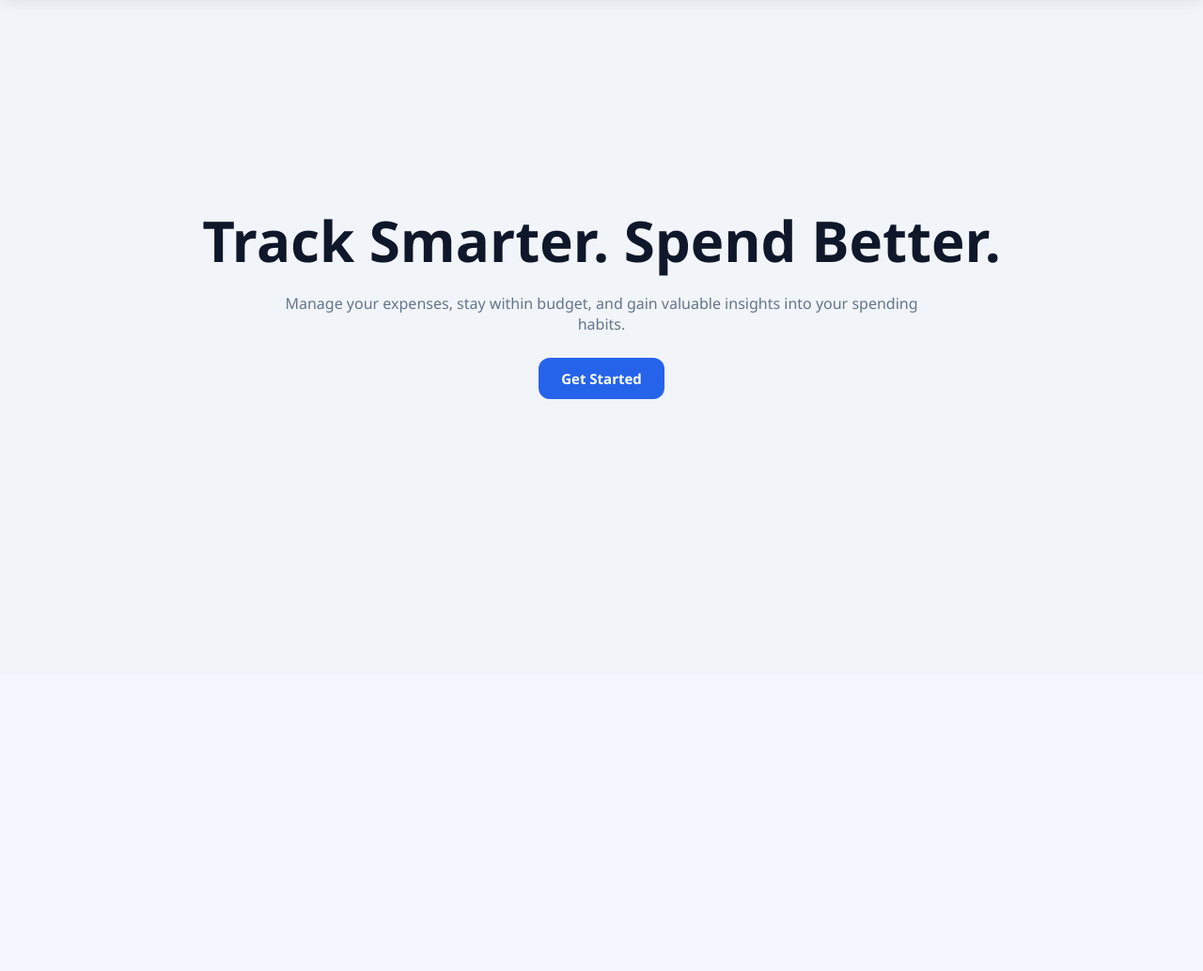
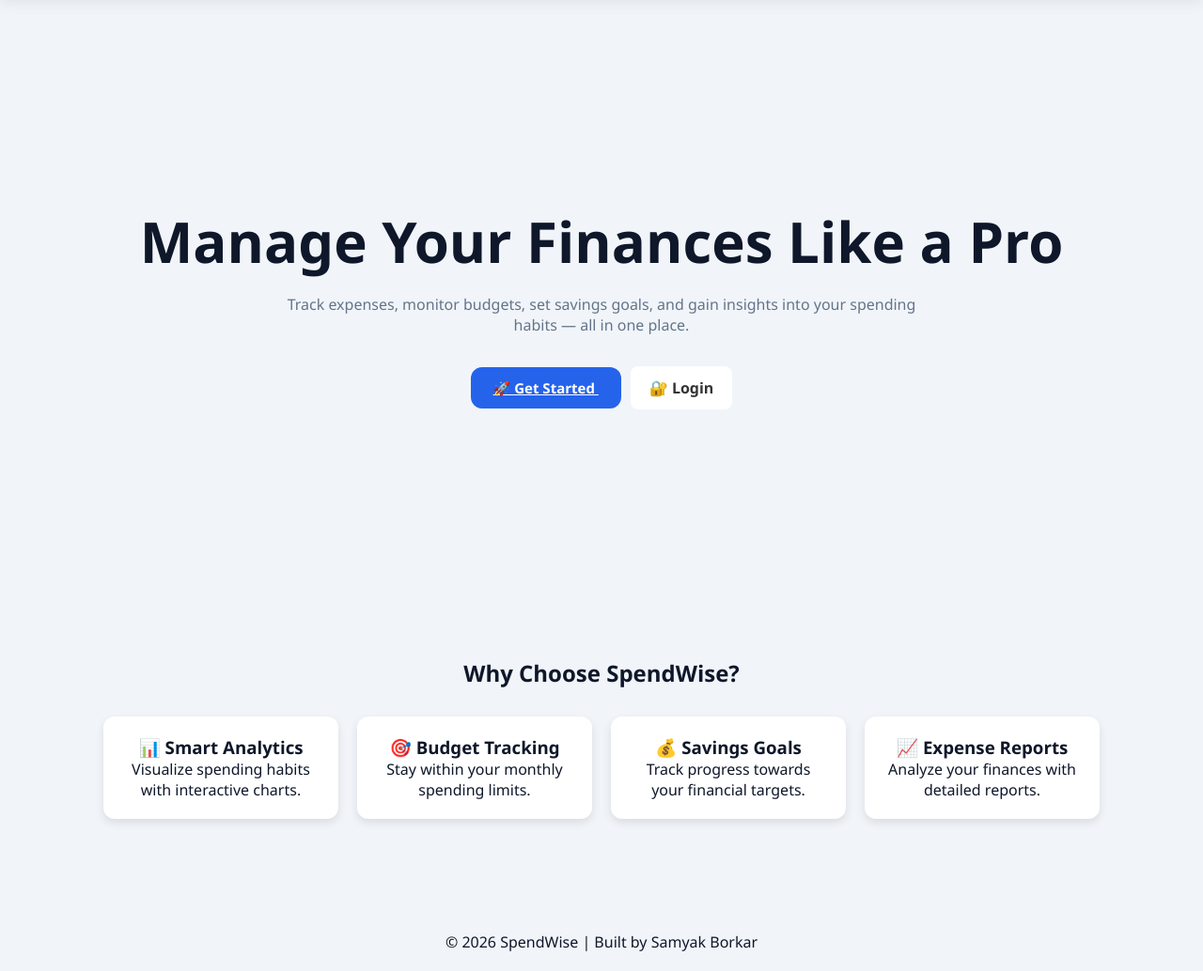
Before and after one commit to Samyakborkar12/SpendWise, a Flask app: page / in a window 1280 px wide. Shown: the part 81-1115 px from the top of the page at 94% size. Before the commit the page ends 506 px from the top, so only its background shows below. Run offline with Flask 3, Linux system fonts and the light colour scheme.

Commit message:
Improved landing page UI

```diff
--- a/static/css/style.css
+++ b/static/css/style.css
@@ -495,3 +495,44 @@ nav{
     background:green;
     transition:0.5s;
 }
+
+.hero-buttons{
+    margin-top:20px;
+}
+
+.btn-secondary{
+    background:#ffffff;
+    color:#333;
+    padding:12px 20px;
+    border-radius:8px;
+    text-decoration:none;
+    margin-left:10px;
+    font-weight:bold;
+}
+
+.features{
+    text-align:center;
+    padding:60px 20px;
+}
+
+.feature-container{
+    display:flex;
+    justify-content:center;
+    flex-wrap:wrap;
+    gap:20px;
+    margin-top:30px;
+}
+
+.feature-card{
+    width:250px;
+    background:white;
+    padding:20px;
+    border-radius:12px;
+    box-shadow:0 4px 10px rgba(0,0,0,0.1);
+}
+
+footer{
+    text-align:center;
+    padding:20px;
+    margin-top:40px;
+}
--- a/templates/index.html
+++ b/templates/index.html
@@ -20,18 +20,59 @@
 </nav>
 <section class="hero">
 
-    <h1>Track Smarter. Spend Better.</h1>
+    <h1>Manage Your Finances Like a Pro</h1>
 
     <p>
-        Manage your expenses, stay within budget,
-        and gain valuable insights into your spending habits.
+        Track expenses, monitor budgets, set savings goals,
+        and gain insights into your spending habits — all in one place.
     </p>
 
-    <button class="btn">
-        Get Started
-    </button>
+    <div class="hero-buttons">
+        <a href="/register" class="btn">
+            🚀 Get Started
+        </a>
+
+        <a href="/login" class="btn-secondary">
+            🔐 Login
+        </a>
+    </div>
+</section>
+
+<section class="features">
+
+    <h2>Why Choose SpendWise?</h2>
+
+    <div class="feature-container">
+
+        <div class="feature-card">
+
+            <h3>📊 Smart Analytics</h3>
+            <p>Visualize spending habits with interactive charts.</p>
+        </div>
+        <div class="feature-card">
+            <h3>🎯 Budget Tracking</h3>
+            <p>Stay within your monthly spending limits.</p>
+        </div>
+
+        <div class="feature-card">
+            <h3>💰 Savings Goals</h3>
+            <p>Track progress towards your financial targets.</p>
+        </div>
+
+        <div class="feature-card">
+            <h3>📈 Expense Reports</h3>
+            <p>Analyze your finances with detailed reports.</p>
+        </div>
+
+    </div>
 
 </section>
+<footer>
+
+    <p>
+         © 2026 SpendWise | Built by Samyak Borkar
+    </p>
+</footer>
 
 </body>
 </html>
```
